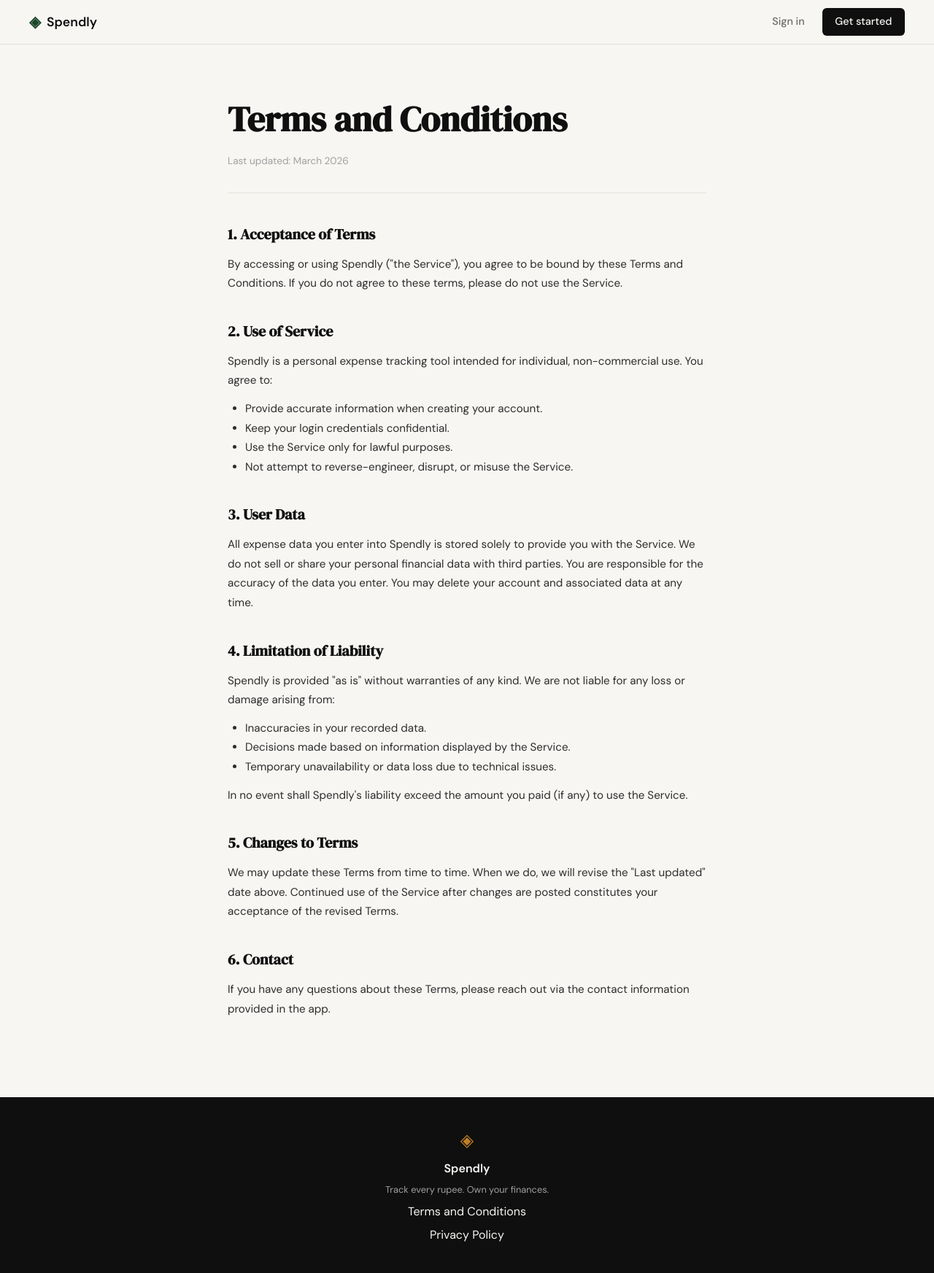
After one commit to shivraut123/Spendly, a Flask app: page /terms in a window 1280 px wide. The commit adds this page. Shown: the whole page at 73% size. Run offline with Flask 3, Linux system fonts and the light colour scheme.

Commit message:
landing: add terms and conditions page and route

```diff
--- a/app.py
+++ b/app.py
@@ -26,6 +26,11 @@ def login():
 # Placeholder routes — students will implement these                  #
 # ------------------------------------------------------------------ #
 
+@app.route("/terms")
+def terms():
+    return render_template("terms.html")
+
+
 @app.route("/logout")
 def logout():
     return "Logout — coming in Step 3"
--- a/static/css/style.css
+++ b/static/css/style.css
@@ -478,6 +478,58 @@ a { color: inherit; text-decoration: none; }
 .auth-switch a:hover { text-decoration: underline; }
 
 /* ------------------------------------------------------------------ */
+/* Static pages (Terms, Privacy, etc.)                                */
+/* ------------------------------------------------------------------ */
+
+.static-page {
+    padding: 4rem 2rem 6rem;
+    max-width: 720px;
+    margin: 0 auto;
+}
+
+.static-title {
+    font-family: var(--font-display);
+    font-size: clamp(2rem, 4vw, 3rem);
+    color: var(--ink);
+    margin-bottom: 0.5rem;
+}
+
+.static-meta {
+    font-size: 0.85rem;
+    color: var(--ink-faint);
+    margin-bottom: 2.5rem;
+    padding-bottom: 2rem;
+    border-bottom: 1px solid var(--border);
+}
+
+.static-body h2 {
+    font-family: var(--font-display);
+    font-size: 1.25rem;
+    color: var(--ink);
+    margin-top: 2.25rem;
+    margin-bottom: 0.75rem;
+}
+
+.static-body p {
+    font-size: 0.95rem;
+    color: var(--ink-soft);
+    line-height: 1.75;
+    margin-bottom: 0.75rem;
+}
+
+.static-body ul {
+    list-style: disc;
+    padding-left: 1.5rem;
+    margin-bottom: 0.75rem;
+}
+
+.static-body ul li {
+    font-size: 0.95rem;
+    color: var(--ink-soft);
+    line-height: 1.75;
+}
+
+/* ------------------------------------------------------------------ */
 /* Footer                                                              */
 /* ------------------------------------------------------------------ */
 
--- a/templates/base.html
+++ b/templates/base.html
@@ -34,7 +34,7 @@
             <span class="brand-icon">◈</span>
             <span class="footer-name">Spendly</span>
             <p class="footer-copy">Track every rupee. Own your finances.</p>
-            <p><a href="#">Terms and Conditions</a></p>
+            <p><a href="/terms">Terms and Conditions</a></p>
             <p><a href="#">Privacy Policy</a></p>
         </div>
     </footer>
--- /dev/null
+++ b/templates/terms.html
@@ -0,0 +1,46 @@
+{% extends "base.html" %}
+
+{% block title %}Terms and Conditions — Spendly{% endblock %}
+
+{% block content %}
+
+<section class="static-page">
+        <h1 class="static-title">Terms and Conditions</h1>
+        <p class="static-meta">Last updated: March 2026</p>
+
+        <div class="static-body">
+
+            <h2>1. Acceptance of Terms</h2>
+            <p>By accessing or using Spendly ("the Service"), you agree to be bound by these Terms and Conditions. If you do not agree to these terms, please do not use the Service.</p>
+
+            <h2>2. Use of Service</h2>
+            <p>Spendly is a personal expense tracking tool intended for individual, non-commercial use. You agree to:</p>
+            <ul>
+                <li>Provide accurate information when creating your account.</li>
+                <li>Keep your login credentials confidential.</li>
+                <li>Use the Service only for lawful purposes.</li>
+                <li>Not attempt to reverse-engineer, disrupt, or misuse the Service.</li>
+            </ul>
+
+            <h2>3. User Data</h2>
+            <p>All expense data you enter into Spendly is stored solely to provide you with the Service. We do not sell or share your personal financial data with third parties. You are responsible for the accuracy of the data you enter. You may delete your account and associated data at any time.</p>
+
+            <h2>4. Limitation of Liability</h2>
+            <p>Spendly is provided "as is" without warranties of any kind. We are not liable for any loss or damage arising from:</p>
+            <ul>
+                <li>Inaccuracies in your recorded data.</li>
+                <li>Decisions made based on information displayed by the Service.</li>
+                <li>Temporary unavailability or data loss due to technical issues.</li>
+            </ul>
+            <p>In no event shall Spendly's liability exceed the amount you paid (if any) to use the Service.</p>
+
+            <h2>5. Changes to Terms</h2>
+            <p>We may update these Terms from time to time. When we do, we will revise the "Last updated" date above. Continued use of the Service after changes are posted constitutes your acceptance of the revised Terms.</p>
+
+            <h2>6. Contact</h2>
+            <p>If you have any questions about these Terms, please reach out via the contact information provided in the app.</p>
+
+        </div>
+</section>
+
+{% endblock %}
```
